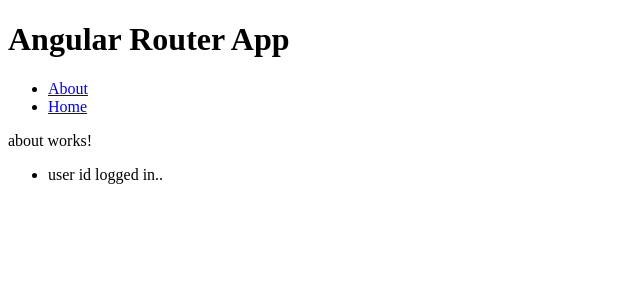
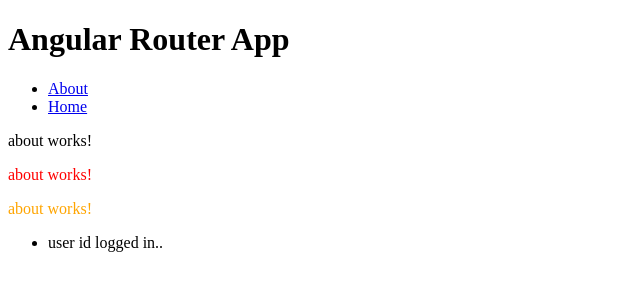
Before and after one commit to oliver-anh-nguyen/angular_basic, an Angular app: page /about in a window 1280 px wide. Shown: the top 300 px of the page, without its empty margins (0-640 px from the left). Built offline with nearby package versions, Linux system fonts and the light colour scheme.

Commit message:
[Angular] directives

```diff
--- /dev/null
+++ b/src/app/Directives/high-light.directive.ts
@@ -0,0 +1,18 @@
+import {Directive, ElementRef, Input} from '@angular/core';
+
+@Directive({
+  selector: '[appHighLight]'
+})
+export class HighLightDirective {
+  @Input() appHighLight = 'blue';
+  constructor(private el: ElementRef) {
+    console.log('HighLightDirective');
+    el.nativeElement.style.color = this.appHighLight;
+    console.log(this.appHighLight)
+  }
+
+  ngOnInit(): void {
+    console.log('init' + this.appHighLight);
+    this.el.nativeElement.style.color = this.appHighLight;
+  }
+}
--- a/src/app/about/about.component.html
+++ b/src/app/about/about.component.html
@@ -1,4 +1,6 @@
-<p>about works!</p>
+<p appHighLight>about works!</p>
+<p [appHighLight] = "myColor">about works!</p>
+<p [appHighLight] = "'orange'">about works!</p>
 <ul [ngSwitch]="loginName">
   <li *ngSwitchCase="'user'">
     <p>user id logged in..</p>
--- a/src/app/about/about.component.ts
+++ b/src/app/about/about.component.ts
@@ -7,6 +7,7 @@
 })
 export class AboutComponent implements OnInit {
   public loginName = 'user';
+  public myColor = 'red';
   constructor() { }
 
   ngOnInit(): void {
--- a/src/app/app.module.ts
+++ b/src/app/app.module.ts
@@ -8,6 +8,7 @@
 import { FormsModule } from "@angular/forms";
 import { OnsalePipe } from './onsale.pipe';
 import { PageNotFoundComponent } from './page-not-found/page-not-found.component';
+import { HighLightDirective } from './Directives/high-light.directive';
 
 @NgModule({
   declarations: [
@@ -15,7 +16,8 @@
     HomeComponent,
     AboutComponent,
     OnsalePipe,
-    PageNotFoundComponent
+    PageNotFoundComponent,
+    HighLightDirective
   ],
   imports: [
     BrowserModule,
```
Also changed, not shown: 1 other file (tests, documents, lock files or other folders).
